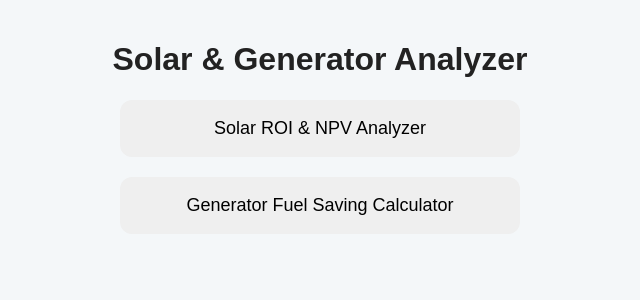
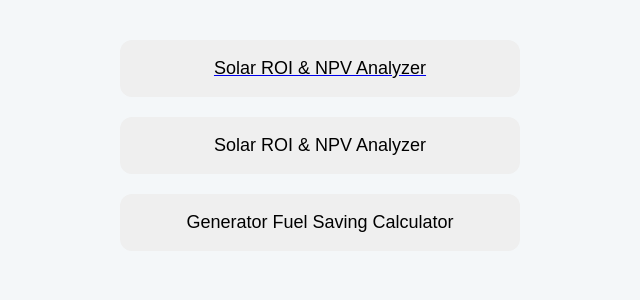
Before and after one commit to kyawrkar13-sys/Rkar-Kyaw, a Flask app: page / in a window 1280 px wide. Shown: the top 300 px of the page, without its empty margins (320-960 px from the left). Run offline with Flask 3, Linux system fonts and the light colour scheme; parts of the project's set-up code (start-up, migrations or seed data) failed here and were passed over.

Commit message:
Update index.html

```diff
--- a/templates/index.html
+++ b/templates/index.html
@@ -8,7 +8,9 @@
 </head>
 <body>
 
-    <h1>Solar & Generator Analyzer</h1>
+    <a href="/solar">
+    <button>Solar ROI & NPV Analyzer</button>
+</a>
 
     <button>Solar ROI & NPV Analyzer</button>
     <button>Generator Fuel Saving Calculator</button>
```
